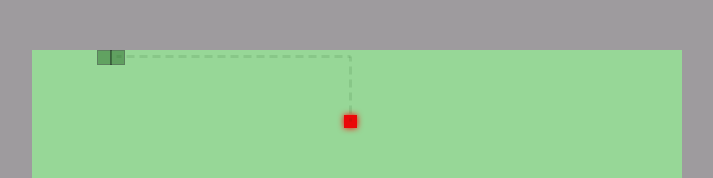
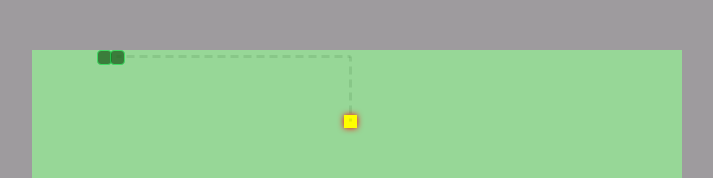
Before and after one commit to AlekseiSamoilov/snake-game, a React (Create React App) app: page / in a window 1280 px wide. Both pictures are taken after a click on the button "Start". Shown: the top 178 px of the page, without its empty margins (283-996 px from the left). Built offline with nearby package versions, Linux system fonts and the light colour scheme.

Commit message:
fix: speed bux fix

```diff
--- a/src/App.tsx
+++ b/src/App.tsx
@@ -12,6 +12,12 @@ const getRandomCoordinates = () => {
   return [x, y];
 }
 
+const getRandomFoodType = () => {
+  const foodTypes = ["blue", "red", "green", "yellow", "purple"];
+  const randomType = Math.floor(Math.random() * foodTypes.length);
+  return foodTypes[randomType];
+}
+
 const App: React.FC = () => {
   const [snakeDots, setSnakeDots] = useState<number[][]>([
     [0, 2],
@@ -24,6 +30,13 @@ const App: React.FC = () => {
   const [showStartModal, setShowStartModal] = useState<boolean>(true);
   const [isPaused, setIsPaused] = useState<boolean>(false);
   const [path, setPath] = useState<number[][]>([]);
+  const [foodType, setFoodType] = useState<string>(getRandomFoodType());
+  const [isInvisible, setIsInvisible] = useState<boolean>(false);
+  const [isBlinking, setIsBlinking] = useState<boolean>(false);
+  const [speedBoostActive, setSpeedBoostActive] = useState<boolean>(false);
+  const [isFreez, setIsFreez] = useState<boolean>(false);
+  const [isHot, setIsHot] = useState<boolean>(false);
+
 
   useEffect(() => {
     const handleKeyDown = (e: KeyboardEvent) => {
@@ -113,35 +126,77 @@ const App: React.FC = () => {
     };
 
     const increaseSpeed = () => {
-      switch(true) {
-        case (speed > 300):
-          setSpeed(speed - 20);
+      if (!speedBoostActive) { // Изменение скорости только если флаг не активен
+        setSpeed((prevSpeed) => {
+          if (prevSpeed > 300) return prevSpeed - 20;
+          if (prevSpeed > 200) return prevSpeed - 5;
+          if (prevSpeed > 120) return prevSpeed - 1;
+          return 10;
+        });
+      }
+    };
+
+    const applyFoodEffect = (type: string) => {
+      const currentSpeed = speed;
+      switch (type) {
+        case "red":
+          setSpeed(speed / 2);
+          setSpeedBoostActive(true);
+          setIsHot(true);
+          setTimeout(() => {
+            setSpeed(currentSpeed);
+            setSpeedBoostActive(false);
+            setIsHot(false)
+          }, 5000);
           break;
-        case (speed > 200):
-          setSpeed(speed - 5);
+        case "blue":
+          setSpeed(speed * 2);
+          setSpeedBoostActive(true);
+          setIsFreez(true);
+          setTimeout(() => {
+            setSpeed(currentSpeed);
+            setSpeedBoostActive(false);
+            setIsFreez(false)
+          }, 5000);
           break;
-        case (speed > 120):
-          setSpeed(speed - 1);
+        case "green":
+          setIsBlinking(true);
+          setTimeout(() => setIsBlinking(false), 10000);
           break;
-        case (speed === 10):
-          setSpeed(10);
+        case "yellow":
+          let newSnake = [...snakeDots];
+          newSnake.unshift([]);
+          newSnake.unshift([]);
+          newSnake.unshift([]);
+          setSnakeDots(newSnake);
+          break;
+        case "purple":
+          setIsInvisible(true);
+          setTimeout(() => setIsInvisible(false), 5000);
+          break;
+        default:
           break;
       }
-    };
+    }
+
 
     const checkIfEat = () => {
       let head = snakeDots[snakeDots.length - 1];
       if (head[0] === food[0] && head[1] === food[1]) {
         setFood(getRandomCoordinates());
         enlargeSnake();
+        setFoodType(getRandomFoodType());
+        applyFoodEffect(foodType);
         increaseSpeed();
+        console.log(foodType)
       }
+
     };
-
 
     checkIfCollapsed();
     checkIfEat();
-  }, [snakeDots, food, speed]);
+  }, [snakeDots, food, speed, foodType]);
+
 
   useEffect(() => {
     const findPath = () => {
@@ -185,13 +240,13 @@ const App: React.FC = () => {
     if (!isGameOver && !showStartModal) {
       findPath();
     }
-    console.log('path callig')
   }, [snakeDots, food, isGameOver, showStartModal]);
 
 
   const startGame = () => {
     setShowStartModal(false);
     setIsPaused(!isPaused);
+    setFoodType(getRandomFoodType());
   };
 
   const resetGame = () => {
@@ -201,10 +256,13 @@ const App: React.FC = () => {
     ]);
     setIsPaused(false);
     setFood(getRandomCoordinates());
+    setFoodType(getRandomFoodType());
     setDirection('RIGHT');
     setSpeed(500);
     setIsGameOver(false);
-
+    setIsInvisible(false);
+    setIsBlinking(false);
+    setPath([]);
   };
   return(
     <div className={style.game_area}>
@@ -222,8 +280,8 @@ const App: React.FC = () => {
       />
       {!isGameOver && !showStartModal && (
         <>
-          <Snake snakeDots={snakeDots} />
-          <Food dot={food} />
+         <Snake snakeDots={snakeDots} isInvisible={isInvisible} isBlinking={isBlinking} isFreez={isFreez} isHot={isHot} />
+         <Food dot={food} type={foodType} />
           <svg className={style.path_svg}>
             {path.map((step, index) => {
               if (index === 0) return null;
--- a/src/components/food/food.module.css
+++ b/src/components/food/food.module.css
@@ -1,4 +1,4 @@
-.snake_food {
+.food {
     position: absolute;
     width: 2%;
     height: 2%;
@@ -17,3 +17,23 @@
       box-shadow: 0 0 5px red;
     }
   }
+
+  .food.blue {
+    background-color: rgb(102, 202, 222);
+  }
+
+  .food.red {
+    background-color: red;
+  }
+
+  .food.green {
+    background-color: rgb(0, 109, 13);
+  }
+
+  .food.yellow {
+    background-color: yellow;
+  }
+
+  .food.purple {
+    background-color: purple;
+  }
--- a/src/components/food/food.tsx
+++ b/src/components/food/food.tsx
@@ -2,12 +2,14 @@ import style from "./Food.module.css"
 
 interface IFoodProps {
     dot: number[];
+    type: string;
 }
 
-const Food: React.FC<IFoodProps> = ({ dot }) => {
+const Food: React.FC<IFoodProps> = ({ dot, type }) => {
     return (
-        <div className={style.snake_food} style={{ top: `${dot[1]}%`, left: `${dot[0]}%` }}>
-
+        <div
+        className={`${style.food} ${style[type]}`}
+        style={{ top: `${dot[1]}%`, left: `${dot[0]}%` }}>
         </div>
     )
 }
--- a/src/components/snake/snake.module.css
+++ b/src/components/snake/snake.module.css
@@ -3,9 +3,9 @@
     width: 2%;
     height: 2%;
     background-color: rgb(22, 88, 22);
-    /* border-radius: 3px; */
+    border-radius: 4px;
     border: solid 0.5px rgb(16, 243, 43);
-    animation: fadeOut 1s infinite;
+    animation: fadeOut 2s infinite;
     /* box-shadow: 0 0 20px rgb(123, 0, 255); */
     z-index: 10;
 
@@ -15,8 +15,45 @@
   0% {
     opacity: 1;
   }
+  50% {
+    opacity: 0.7;
+    border: solid 1.2px rgb(29, 219, 80);
+  }
   100% {
-    opacity: 0.4;
-    border: solid 0.5px rgb(10, 1, 13);
+    opacity: 0.5;
+    border: solid 0.7px rgb(10, 1, 13);
   }
 }
+
+
+.invisible {
+  background-color: transparent;
+  border: none;
+  animation: none;
+  box-shadow: 0 0 20px #59f81a
+}
+
+.blinking {
+  animation: blinking 0.4s infinite;
+}
+
+@keyframes blinking {
+  0% { opacity: 1; }
+  20% { opacity: 0.5;}
+  50% {
+    opacity: 0;
+    box-shadow: 0 0 20px rgb(172, 116, 232)
+   }
+
+  100% { opacity: 1; }
+}
+
+.freez {
+  background-color: rgb(45, 208, 245);
+  box-shadow: 0 0 20px rgb(236, 239, 239);
+}
+
+.hot {
+  background-color: rgb(246, 61, 61);
+  box-shadow: 0 0 20px rgb(226, 120, 14);
+}
--- a/src/components/snake/snake.tsx
+++ b/src/components/snake/snake.tsx
@@ -2,13 +2,25 @@ import style from "./Snake.module.css"
 
 interface ISnakeProps {
     snakeDots: number[][];
+    isInvisible: boolean;
+    isBlinking: boolean;
+    isFreez: boolean;
+    isHot: boolean;
 }
 
-const Snake: React.FC<ISnakeProps> = ({ snakeDots }) => {
+const Snake: React.FC<ISnakeProps> = ({ snakeDots, isInvisible, isBlinking, isFreez, isHot }) => {
     return (
     <div>
         {snakeDots.map((dot, i) => (
-            <div className={style.snake_dot} key={i} style={{ top: `${dot[1]}%`, left: `${dot[0]}%`, animationDelay: `${i * 50}ms`}} />
+            <div
+            className={
+            `${style.snake_dot}
+            ${isInvisible ? style.invisible : ''}
+            ${isBlinking ? style.blinking : ''}
+            ${isFreez ? style.freez : ''}
+            ${isHot ? style.hot : ''}`}
+            key={i}
+            style={{ top: `${dot[1]}%`, left: `${dot[0]}%`, animationDelay: `${i * 50}ms`}} />
         ))}
     </div>
     )
```
